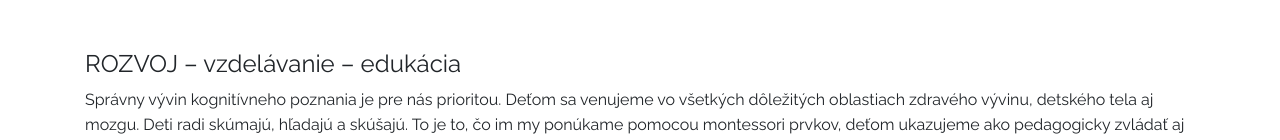
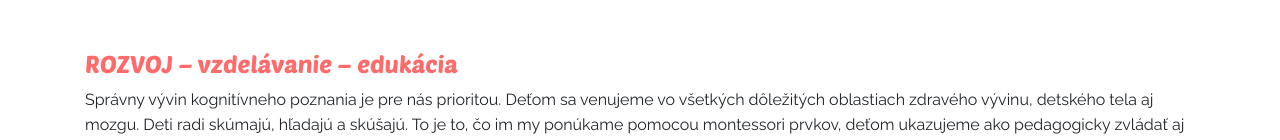
Before and after one commit to ssimk0/veselahviezdicka.sk, a Vue app: page / in a window 1280 px wide. Shown: the part 527-667 px from the top of the page. Built offline with nearby package versions, Linux system fonts and the light colour scheme; no server answers; what vue-toasted would draw is missing.

Commit message:
add font and color to h3 on main page

```diff
--- a/src/style/_variables.scss
+++ b/src/style/_variables.scss
@@ -28,6 +28,7 @@ $brand-info: #8eb4cb;
 $brand-success: #2ab27b;
 $brand-warning: #cbb956;
 $brand-danger: #bf5329;
+$brand-secondary: #FF6B6B;
 
 $primary: $brand-primary;
 $success: $brand-success;
@@ -37,6 +38,7 @@ $danger: $brand-danger;
 
 // Typography
 $font-family-sans-serif: "Raleway", sans-serif;
+$font-family-headers: "PoetsenOne", sans-serif;
 $line-height-base: 1.6;
 $text-color: #636b6f;
 
--- a/src/style/main.scss
+++ b/src/style/main.scss
@@ -1,5 +1,11 @@
 // Fonts
 @import url("https://fonts.googleapis.com/css?family=Raleway");
+
+@font-face {
+  font-family: PoetsenOne;
+  src: url(./fonts/PoetsenOne.woff);
+}
+
 // Variables
 @import "variables";
 // Bootstrap
@@ -13,6 +19,8 @@ $fa-font-path:        "~@fortawesome/fontawesome-free/webfonts";
 
 @import "~@fortawesome/fontawesome-free/scss/brands";
 @import "~@fortawesome/fontawesome-free/scss/solid";
+
+
 
 .toasted-container.top-right {
   top: 1%;
@@ -72,3 +80,11 @@ $mobile-brakepoint: map-get($grid-breakpoints, "sm");
     border-left: 1px solid #dee2e6 !important;
   }
 }
+
+#home {
+  h3 {
+    color: $brand-secondary;
+    font-weight: bolder;
+    font-family: $font-family-headers;
+  }
+}
```
Also changed, not shown: src/style/fonts/PoetsenOne.woff (added).
